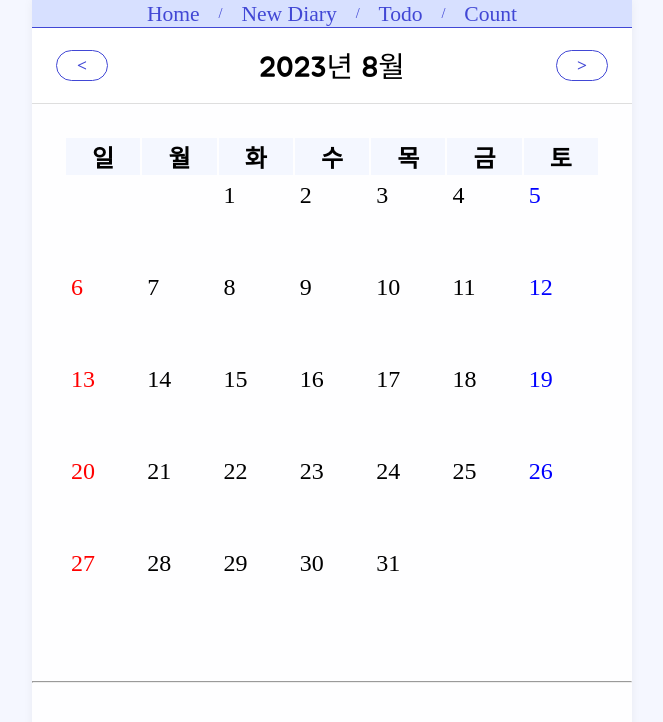
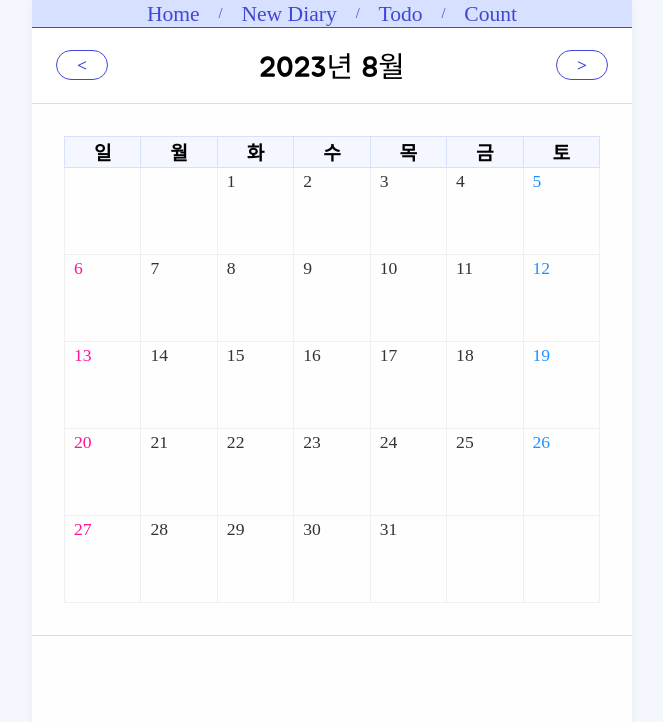
Before and after one commit to yumalg12/YURINOTE, a React (Create React App) app: page / in a window 1280 px wide. Shown: the top 722 px of the page, without its empty margins (308-971 px from the left). Built offline with nearby package versions, Linux system fonts and the light colour scheme; a web font is replaced by a local one.

Commit message:
css reset 추가

```diff
--- a/package.json
+++ b/package.json
@@ -35,5 +35,8 @@
       "last 1 firefox version",
       "last 1 safari version"
     ]
+  },
+  "devDependencies": {
+    "modern-css-reset": "^1.4.0"
   }
 }
--- a/src/App.css
+++ b/src/App.css
@@ -5,7 +5,6 @@
   background-color: rgb(254, 254, 255);
   width: 100%;
   min-height: 100vh;
-  box-sizing: border-box;
   max-width: 600px;
   margin: 0 auto;
   box-shadow: 0px 0px 10px 0px #0000000d;
--- a/src/App.js
+++ b/src/App.js
@@ -1,5 +1,6 @@
 import { Routes, Route, Link } from "react-router-dom";
 import React, { useReducer, useRef, useEffect, useState } from "react";
+import 'modern-css-reset';
 import './App.css';
 import Home from './pages/Home';
 import New from './pages/New';
--- a/src/component/Diary/Button.css
+++ b/src/component/Diary/Button.css
@@ -2,7 +2,7 @@
     cursor: pointer;
     border: none;
     border-radius: 10rem;
-    padding: 4px 20px;
+    padding: 4px 20px 3px 20px;
     font-family: 'Single Day', cursive;
     font-size: 1.1rem;
     white-space: nowrap;
--- a/src/component/Diary/Calendar.css
+++ b/src/component/Diary/Calendar.css
@@ -1,24 +1,34 @@
+div.Calendar {
+    padding: 2rem;
+    border-bottom: 1px solid #dedede;
+}
+
 .Calendar table {
     width: 100%;
-    padding: 2rem;
+    border-spacing: 0;
+    border-collapse: collapse;
 }
 
 .Calendar table th {
     background-color: #d7e0ff3f;
+    border: 1px solid #d7e0ff;
+    font-size: 1.2rem;
 }
 
 .Calendar table td{
-    padding: 5px;
-    width: 5rem;
+    padding: 3px 9px;
     height: 5rem;
     text-align: left;
     vertical-align: baseline;
+    border: 1px solid #f0f0f0;
+    color: #333;
+    font-size: 1.1rem;
 }
 
 .Calendar table td:first-child{
-    color: red;
+    color: deeppink;
 }
 
 .Calendar table td:last-child{
-    color: blue;
+    color: dodgerblue;
 }
--- a/src/index.css
+++ b/src/index.css
@@ -9,11 +9,16 @@ body {
   align-items: center;
 }
 
+h2{
+  margin-block-start: 0.83em;
+}
+
 h4{
   margin-block-end: 0.5em;
   margin-inline-end: 5px;
   padding-bottom: 3px;
   border-bottom: 1px solid #eee;
+  margin-block-start: 1.33em;
 }
 
 h4::before{
@@ -30,7 +35,6 @@ input, select, textarea {
   /* border: 1px solid #d7e0ff; */
   border:none;
   border-radius: 5px;
-  box-sizing: border-box;
   font-family: 'Noto Sans KR', sans-serif;
   font-size: 1rem;
   background: #d7e0ff20;
--- a/src/index.js
+++ b/src/index.js
@@ -1,7 +1,7 @@
 import React from 'react';
 import ReactDOM from 'react-dom/client';
+import App from './App';
 import './index.css';
-import App from './App';
 import { BrowserRouter } from 'react-router-dom';
 
 const root = ReactDOM.createRoot(document.getElementById('root'));
--- a/src/pages/Home.js
+++ b/src/pages/Home.js
@@ -9,24 +9,21 @@ const Home = () => {
     console.log(searchParams.get("sort"));
 
     const dateObj = new Date();
-    const year = dateObj.getFullYear();
-    const month = dateObj.getMonth() + 1;
-    const day = dateObj.getDate();
+    const thisYear = dateObj.getFullYear();
+    const thisMonth = dateObj.getMonth() + 1;
+    const thisDay = dateObj.getDate();
 
     return <div>
         <Header
-            title={year+"년 "+month+"월"}
-            leftChild={<Button text={"<"} type="positive" onClick={() => {alert("<");}}/>}
-            rightChild={<Button text={">"} type="positive" onClick={() => {alert(">");}}/>}
+            title={thisYear+"년 "+thisMonth+"월"}
+            leftChild={<Button text={"<"} type="positive" onClick={() => {alert(thisMonth-1);}}/>}
+            rightChild={<Button text={">"} type="positive" onClick={() => {alert(thisMonth+1);}}/>}
         />
 
         <Calendar
-            year = {year}
-            month = {month}
+            year = {thisYear}
+            month = {thisMonth}
         />
-
-        <hr/>
-
 
     </div>;
 };
```
Also changed, not shown: src/component/Diary/Calendar.js (+1 -7 lines), 1 other file (tests, documents, lock files or other folders).
